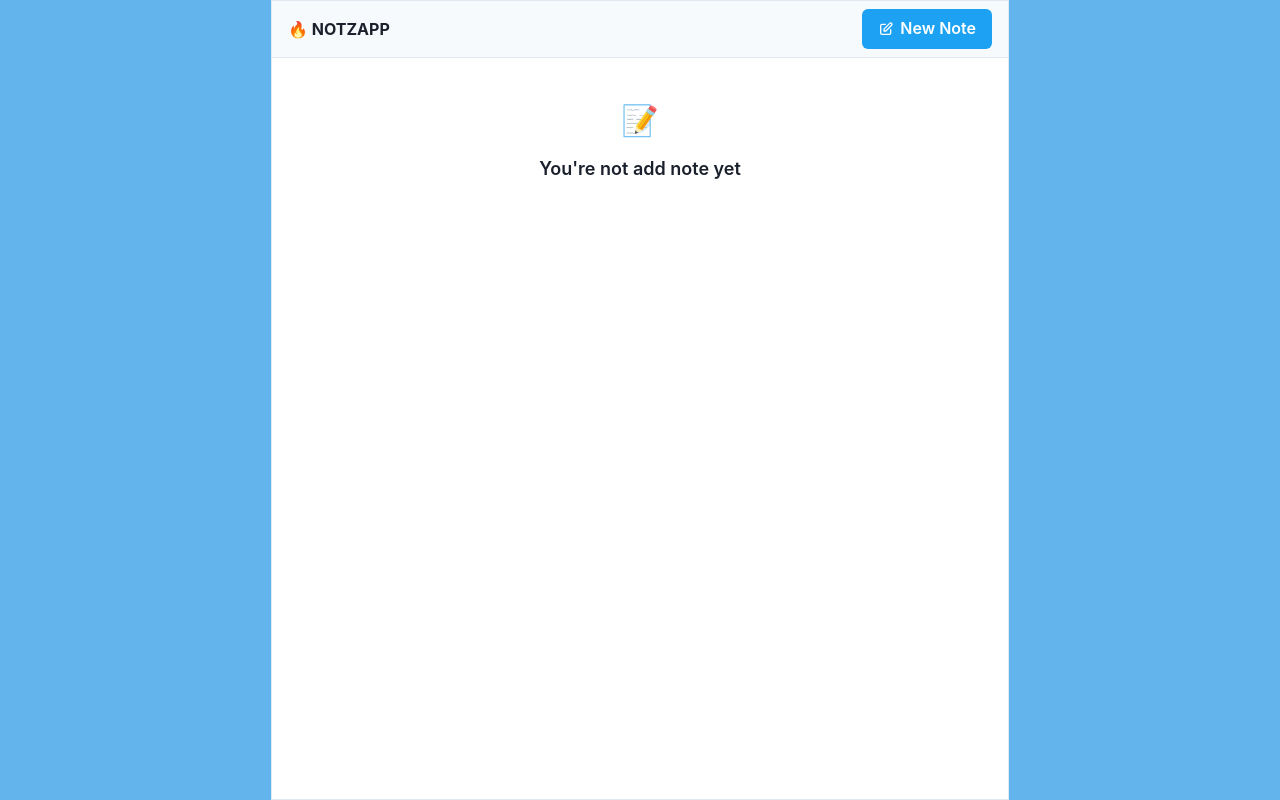
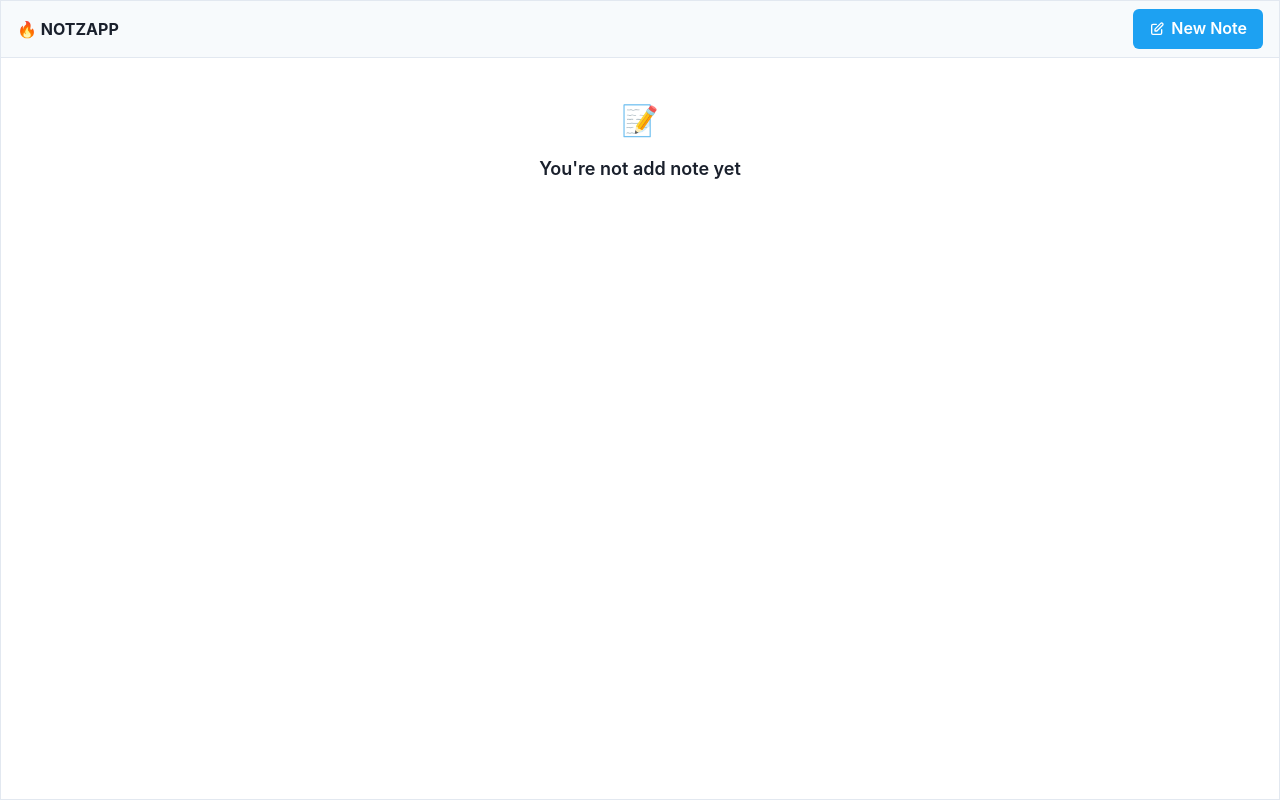
Before and after one commit to eleviven/notzapp, a React (Create React App) app: page / in a window 1280 px wide. Built offline with nearby package versions, Linux system fonts and the light colour scheme.

Commit message:
Layout modified, remove container

```diff
--- a/src/components/layout/layout.js
+++ b/src/components/layout/layout.js
@@ -1,14 +1,9 @@
 import React from "react";
-import { useSelector } from "react-redux";
-import { Box, Container } from "@chakra-ui/react";
+import { Box } from "@chakra-ui/react";
 import { Header } from "../";
-import { activeColorSelector } from "../../store/slices/write-box.slice";
 
 export default function Layout({ children }) {
-  const color = useSelector(activeColorSelector);
   return (
-    <Box backgroundColor={color.backgroundColor}>
-      <Container maxW="container.md" paddingX={[0, 0, 15]}>
     <Box
       border="1px"
       borderColor="gray.200"
@@ -18,7 +13,5 @@ export default function Layout({ children }) {
       <Header />
       {children}
     </Box>
-      </Container>
-    </Box>
   );
 }
```
Lines whose indentation alone changed are shown as unchanged.
